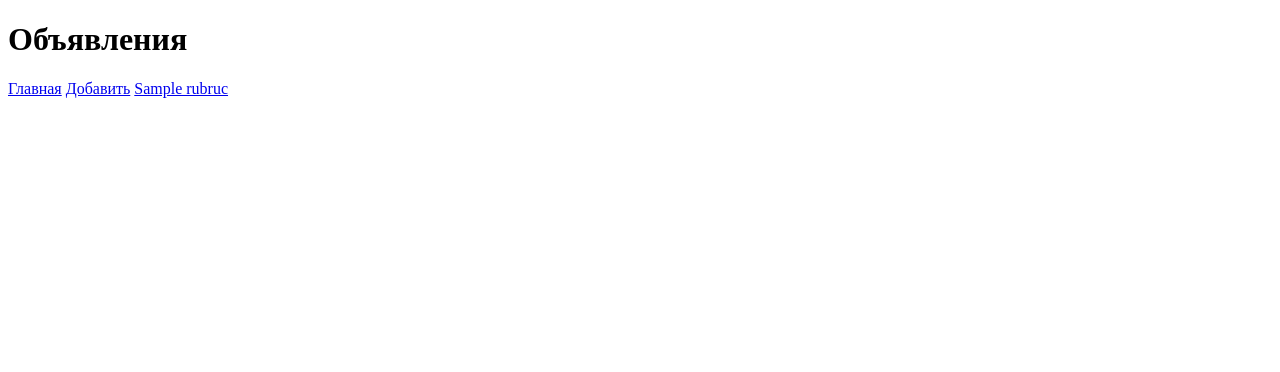
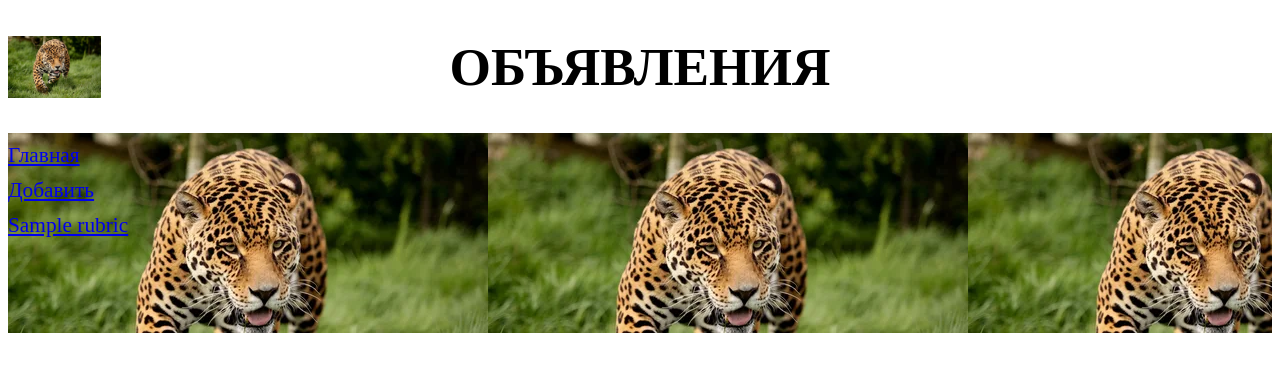
Before and after one commit to Premagnet93/my_site_django3, a Django app: template my_site/bboard/templates/layout/basic.html in a window 1280 px wide. Shown: the top 372 px of the page. Run offline with Django 5.2, Linux system fonts and the light colour scheme; the template is opened without the code that fills it: most values are stand-ins (such as "Sample title", 1, 10 or a date in 2020).

Commit message:
Добавлены стили

```diff
--- a/my_site/bboard/templates/layout/basic.html
+++ b/my_site/bboard/templates/layout/basic.html
@@ -1,9 +1,11 @@
+{% load static %}
+
 <!DOCTYPE html>
 <html>
     <head>
         <meta charset="UTF-8">
-        <title>{% block title %}Главная{% endblock %} ::
-        Доска объявлений</title>
+        <title>{% block title %}Главная{% endblock %} :: Доска объявлений</title>
+        <link rel="stylesheet" type="text/css" href="{% static 'bboard/style.css' %}">
     </head>
     <body>
         <header>
@@ -13,13 +15,13 @@
             <a href="{% url 'index' %}">Главная</a>
             <a href="{% url 'add' %}">Добавить</a>
             {% for rubric in rubrics %}
-            <a href="{% url 'by_rubric' rubric.pk %}">
-            {{ rubruc.name }}</a>
+                <a href="{% url 'by_rubric' rubric.pk %}">{{ rubric.name }}</a>
             {% endfor %}
         </nav>
         <section>
-        {% block content %}
-        {% endblock %}
+            {% block content %}
+            {% endblock %}
         </section>
+        <div style="background-image: url('{% static 'bboard/bg.jpg' %}'); height: 200px;"></div>
     </body>
 </html>
--- /dev/null
+++ b/my_site/static/bboard/style.css
@@ -0,0 +1,21 @@
+header h1 {
+    font-size: 40pt;
+    text-transform: uppercase;
+    text-align: center;
+    background: url("bg.jpg") left / auto 100% no-repeat;
+}
+
+nav {
+    font-size: 16pt;
+    width: 150px;
+    float: left;
+}
+
+nav a {
+    display: block;
+    margin: 10px 0px;
+}
+
+section {
+    margin-left: 170px;
+}
```
Also changed, not shown: my_site/my_site/settings.py (+13 -34 lines), my_site/db.sqlite3, my_site/static/bboard/bg.jpg (added).
